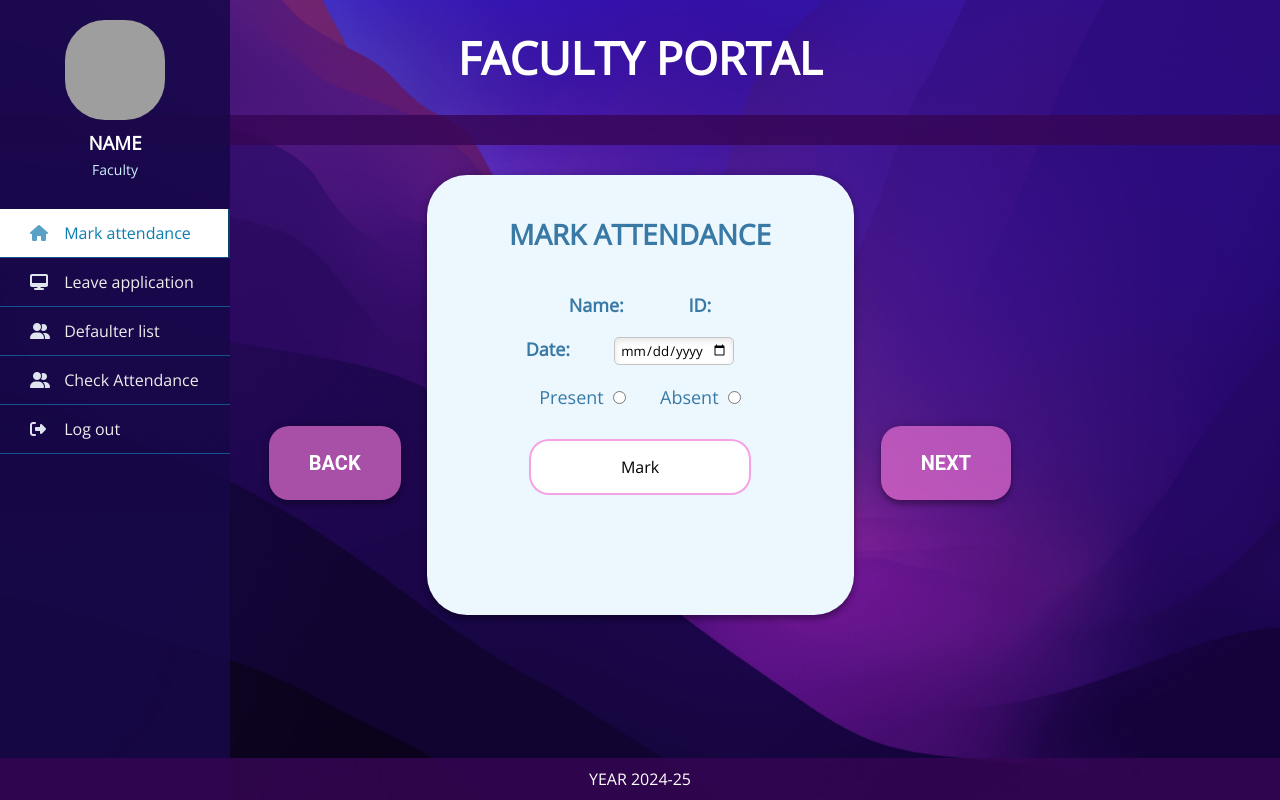
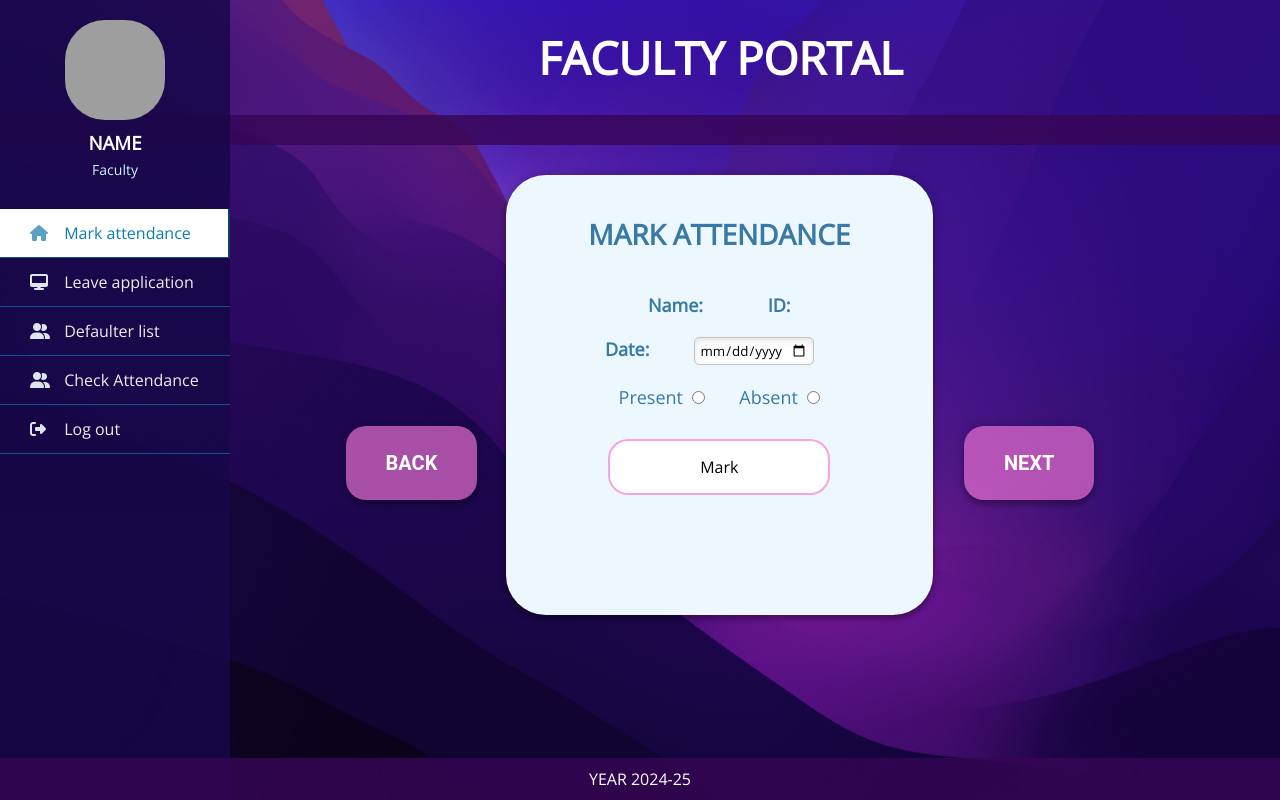
Before and after one commit to Rudra-Garg/Attendance-DBMS, a Flask app: page /faculty in a window 1280 px wide. Run offline with Flask 3, Linux system fonts and the light colour scheme; data comes from the database, SQL or seed files in the repository; data that the repository does not hold is empty; some libraries are stand-ins or nearby versions; grey boxes are pictures that could not be loaded.

Commit message:
faculty.css

```diff
--- a/static/CSS/faculty.css
+++ b/static/CSS/faculty.css
@@ -16,6 +16,9 @@ h1 {
   font-size: 45px;
   padding: 12px 0;
   margin: 15px;
+  position: relative;
+  margin-left: 13.75%;
+   /* left: 6.5%;  */
   /* text-shadow: #FFFFFF 2px 5px 15px; */
 
 }
@@ -49,6 +52,8 @@ nav {
 }
 
 nav button {
+  position: relative;
+  left: 5.5%;
   text-decoration: none;
   color: #ffffff;
   font-size: 19px;
@@ -96,7 +101,8 @@ section.attendance-section {
 }
 
 .attendance-box {
-
+  position: relative;
+    left: 6.5%;
   border-radius: 40px;
   padding: 40px;
   background-color: #EDF7FE;
@@ -124,7 +130,7 @@ footer {
   /* text-align: rig20pxht; */
   position: fixed;
   bottom: 37.5%;
-  right: 21%;
+  right: 14.5%;
 
   background: #f075d5a8;
   /* width: 100%; */
@@ -151,7 +157,7 @@ footer {
   /* text-align: rig20pxht; */
   position: fixed;
   bottom: 37.5%;
-  left: 21%;
+  left: 27%;
 
   background: #f075d5a8;
   /* width: 100%; */
```
